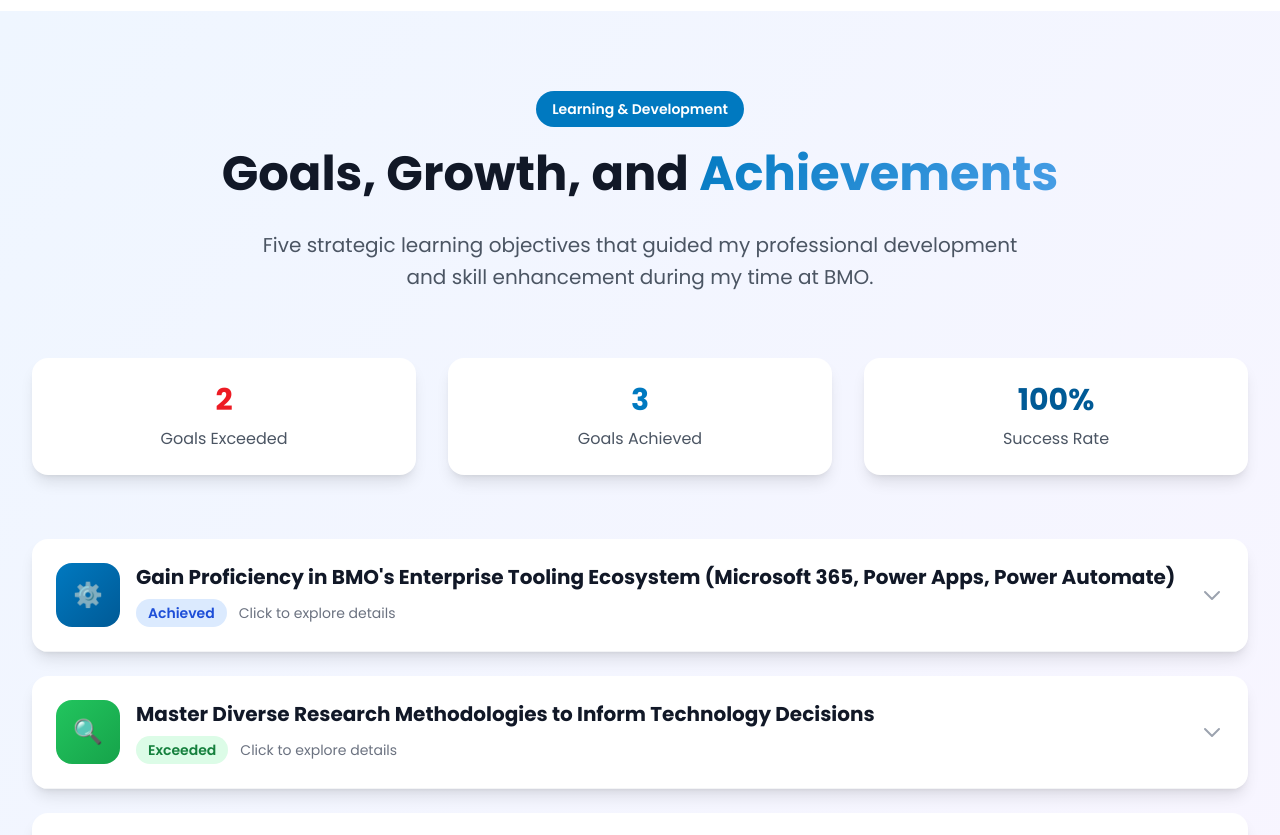
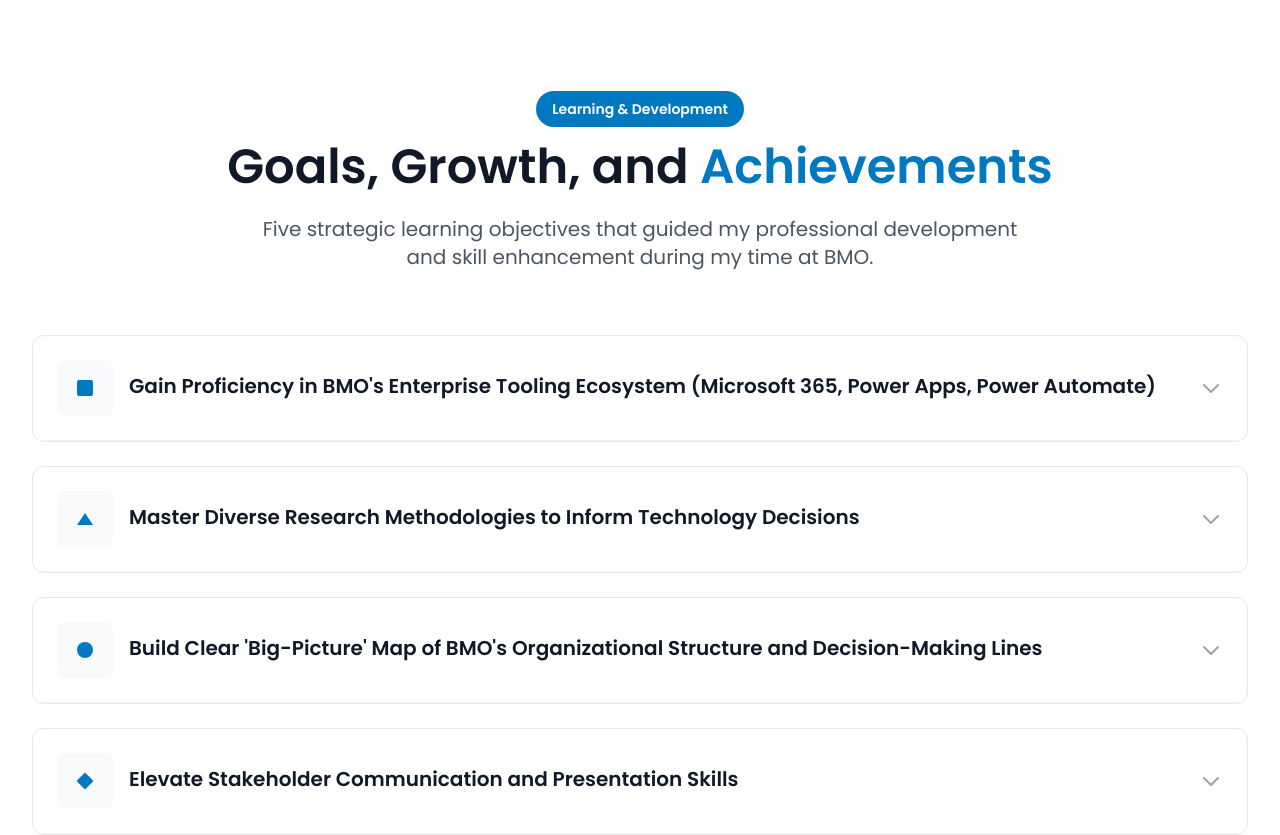
Before and after one commit to P541M/s25-bmo, a Next.js app: page / in a window 1280 px wide. Shown: the part 5180-6015 px from the top of the page. Built offline with nearby package versions, Linux system fonts and the light colour scheme.

Commit message:
finalized goals section

```diff
--- a/src/components/Goals.tsx
+++ b/src/components/Goals.tsx
@@ -57,9 +57,7 @@
       ],
       results:
         "Through dedicated learning and hands-on application, I developed strong proficiency with BMO's enterprise tooling ecosystem, mastering Microsoft 365, Power Apps, and Power Automate. I successfully designed and deployed two automated workflows that eliminated manual processes and improved operational efficiency. The positive feedback from colleagues and management validated both the technical quality and business impact of these solutions. This experience provided valuable insights into how strategic automation can drive measurable productivity gains across the organization.",
-      status: "Achieved",
-      icon: "⚙️",
-      color: "from-bmo-blue to-bmo-dark-blue",
+      iconType: "square",
     },
     {
       title:
@@ -80,9 +78,7 @@
       ],
       results:
         "I successfully integrated diverse research methodologies into my analytical approach, effectively combining qualitative techniques like stakeholder interviews with quantitative methods including surveys and data analysis. By actively participating in internal meetings and learning from experienced colleagues, I refined my research techniques and analytical frameworks. My research findings directly contributed to published internal reports, demonstrating the value of comprehensive, balanced analysis in informing strategic technology decisions. This experience enhanced my ability to design and execute research that delivers actionable insights for organizational decision-making.",
-      status: "Exceeded",
-      icon: "🔍",
-      color: "from-green-500 to-green-600",
+      iconType: "triangle",
     },
     {
       title:
@@ -103,9 +99,7 @@
       ],
       results:
         "I developed a comprehensive understanding of BMO's organizational structure and decision-making processes through systematic mapping and analysis. This initiative revealed the intricate nature of inter-departmental relationships and highlighted the critical importance of understanding governance frameworks when advancing strategic initiatives. By cross-referencing my analysis with official organizational resources, I validated the accuracy of my understanding. This enhanced organizational awareness has equipped me with a strategic perspective that enables more effective stakeholder identification and cross-functional collaboration.",
-      status: "Achieved",
-      icon: "🏢",
-      color: "from-bmo-red to-red-600",
+      iconType: "circle",
     },
     {
       title: "Elevate Stakeholder Communication and Presentation Skills",
@@ -125,9 +119,7 @@
       ],
       results:
         "Through consistent participation in meetings and regular presentation opportunities, I developed greater confidence and articulation in stakeholder communications. My active engagement in high-stakes discussions and presentations resulted in measurable improvement in my communication effectiveness. The positive feedback received on presentation clarity and audience engagement validated the progress made in this critical professional skill area.",
-      status: "Exceeded",
-      icon: "🎤",
-      color: "from-bmo-blue to-blue-600",
+      iconType: "diamond",
     },
     {
       title:
@@ -148,120 +140,72 @@
       ],
       results:
         "Through systematic self-reflection and documentation practices, I developed enhanced self-awareness regarding my response patterns to unexpected challenges and changing circumstances. By tracking multiple instances of shifting priorities and evolving deadlines, I demonstrated consistent ability to adapt strategies while maintaining project momentum and quality standards. This experience has strengthened my resilience and reframed my perspective on change, enabling me to approach unexpected situations as opportunities for innovative problem-solving rather than obstacles.",
-      status: "Achieved",
-      icon: "🔄",
-      color: "from-bmo-dark-blue to-blue-700",
+      iconType: "hexagon",
     },
   ];
 
-  const getStatusColor = (status: string) => {
-    switch (status) {
-      case "Exceeded":
-        return "bg-green-100 text-green-700";
-      case "Achieved":
-        return "bg-blue-100 text-blue-700";
-      default:
-        return "bg-gray-100 text-gray-700";
-    }
-  };
 
   return (
-    <section
-      id="goals"
-      className="section-padding bg-gradient-to-br from-blue-50 to-purple-50"
-    >
-      <div className="max-w-7xl mx-auto px-4 sm:px-6 lg:px-8">
+    <section id="goals" className="section-padding bg-white">
+      <div className="max-w-7xl mx-auto px-3 xs:px-4 sm:px-6 lg:px-8">
         {/* Header */}
         <div
-          className={`text-center mb-16 transition-all duration-1000 ${
+          className={`text-center mb-12 sm:mb-16 transition-all duration-1000 ${
             isVisible ? "animate-fade-in-up" : "opacity-0 translate-y-[30px]"
           }`}
         >
           <span className="inline-block px-4 py-2 bg-bmo-blue text-white rounded-full text-sm font-semibold mb-4">
             Learning & Development
           </span>
-          <h2 className="heading-lg text-gray-900 mb-6">
+          <h2 className="text-2xl sm:text-3xl md:text-4xl lg:text-5xl font-semibold text-gray-900 mb-6 leading-tight">
             Goals, Growth, and
-            <span className="gradient-text"> Achievements</span>
+            <span className="text-bmo-blue"> Achievements</span>
           </h2>
-          <p className="text-xl text-gray-600 max-w-3xl mx-auto leading-relaxed">
+          <p className="text-base sm:text-lg md:text-xl text-gray-600 max-w-3xl mx-auto leading-relaxed">
             Five strategic learning objectives that guided my professional
             development and skill enhancement during my time at BMO.
           </p>
         </div>
 
-        {/* Goals Overview Stats */}
-        <div
-          className={`mb-16 transition-all duration-1000 delay-300 ${
-            isVisible ? "animate-fade-in-up" : "opacity-0 translate-y-[30px]"
-          }`}
-        >
-          <div className="grid grid-cols-1 md:grid-cols-3 gap-8">
-            <div className="bg-white rounded-2xl p-6 text-center shadow-lg card-hover">
-              <div className="text-3xl font-bold text-bmo-red mb-2">2</div>
-              <div className="text-gray-600">Goals Exceeded</div>
-            </div>
-            <div className="bg-white rounded-2xl p-6 text-center shadow-lg card-hover">
-              <div className="text-3xl font-bold text-bmo-blue mb-2">3</div>
-              <div className="text-gray-600">Goals Achieved</div>
-            </div>
-            <div className="bg-white rounded-2xl p-6 text-center shadow-lg card-hover">
-              <div className="text-3xl font-bold text-bmo-dark-blue mb-2">
-                100%
-              </div>
-              <div className="text-gray-600">Success Rate</div>
-            </div>
-          </div>
-        </div>
 
         {/* Goals List */}
         <div
-          className={`space-y-6 transition-all duration-1000 delay-500 ${
+          className={`space-y-4 sm:space-y-6 transition-all duration-1000 delay-300 ${
             isVisible ? "animate-fade-in-up" : "opacity-0 translate-y-[30px]"
           }`}
         >
           {goals.map((goal, index) => (
             <div
               key={index}
-              className="bg-white rounded-2xl shadow-lg overflow-hidden card-hover"
+              className="bg-white border border-gray-200 rounded-xl overflow-hidden hover:shadow-sm transition-shadow duration-300"
             >
               {/* Goal Header */}
               <div
-                className="cursor-pointer p-6 border-b border-gray-100"
+                className="cursor-pointer p-4 sm:p-6 border-b border-gray-100"
                 onClick={() => toggleGoal(index)}
               >
                 <div className="flex items-center justify-between">
-                  <div className="flex items-center space-x-4">
-                    <div
-                      className={`w-16 h-16 bg-gradient-to-br ${goal.color} rounded-2xl flex items-center justify-center text-white text-2xl`}
-                    >
-                      {goal.icon}
+                  <div className="flex items-center space-x-3 sm:space-x-4 flex-1 min-w-0">
+                    <div className="w-12 h-12 sm:w-14 sm:h-14 bg-gray-50 rounded-lg flex items-center justify-center flex-shrink-0">
+                      {goal.iconType === 'square' && <div className="w-4 h-4 bg-bmo-blue rounded-sm"></div>}
+                      {goal.iconType === 'triangle' && <div className="w-0 h-0 border-l-[8px] border-r-[8px] border-b-[12px] border-l-transparent border-r-transparent border-b-bmo-blue"></div>}
+                      {goal.iconType === 'circle' && <div className="w-4 h-4 bg-bmo-blue rounded-full"></div>}
+                      {goal.iconType === 'diamond' && <div className="w-3 h-3 bg-bmo-blue transform rotate-45"></div>}
+                      {goal.iconType === 'hexagon' && <div className="w-4 h-4 bg-bmo-blue" style={{clipPath: 'polygon(25% 0%, 75% 0%, 100% 50%, 75% 100%, 25% 100%, 0% 50%)'}}></div>}
                     </div>
-                    <div className="flex-1">
-                      <h3 className="text-xl font-bold text-gray-900 mb-2">
+                    <div className="flex-1 min-w-0">
+                      <h3 className="text-base sm:text-lg lg:text-xl font-semibold text-gray-900 mb-1 pr-2">
                         {goal.title}
                       </h3>
-                      <div className="flex items-center space-x-3">
-                        <span
-                          className={`px-3 py-1 rounded-full text-sm font-semibold ${getStatusColor(
-                            goal.status
-                          )}`}
-                        >
-                          {goal.status}
-                        </span>
-                        <span className="text-gray-500 text-sm">
-                          Click to explore details
-                        </span>
-                      </div>
                     </div>
                   </div>
                   <div
-                    className={`transition-transform duration-300 ${
+                    className={`transition-transform duration-300 flex-shrink-0 ml-2 ${
                       expandedGoals[index] ? "rotate-180" : "rotate-0"
                     }`}
                   >
                     <svg
-                      className="w-6 h-6 text-gray-400"
+                      className="w-5 h-5 sm:w-6 sm:h-6 text-gray-400"
                       fill="none"
                       stroke="currentColor"
                       viewBox="0 0 24 24"
@@ -304,7 +248,7 @@
                     <ul className="space-y-2">
                       {goal.challenges.map((challenge, challengeIndex) => (
                         <li key={challengeIndex} className="flex items-start">
-                          <span className="w-2 h-2 bg-red-400 rounded-full mt-2 mr-3 flex-shrink-0"></span>
+                          <span className="w-2 h-2 bg-bmo-blue rounded-full mt-2 mr-3 flex-shrink-0"></span>
                           <span className="text-gray-600">{challenge}</span>
                         </li>
                       ))}
@@ -333,8 +277,8 @@
                     <h4 className="text-lg font-semibold text-gray-900 mb-3">
                       Results & Impact
                     </h4>
-                    <div className="bg-green-50 border border-green-200 rounded-xl p-4">
-                      <p className="text-green-800 leading-relaxed">
+                    <div className="bg-gray-50 border border-gray-200 rounded-xl p-4">
+                      <p className="text-gray-600 leading-relaxed">
                         {goal.results}
                       </p>
                     </div>
@@ -351,11 +295,11 @@
             isVisible ? "animate-fade-in-up" : "opacity-0 translate-y-[30px]"
           }`}
         >
-          <div className="bg-white rounded-2xl p-8 shadow-lg">
-            <h3 className="text-2xl font-bold text-gray-900 mb-6 text-center">
+          <div className="bg-white border border-gray-200 rounded-xl p-6 sm:p-8 hover:shadow-sm transition-shadow duration-300">
+            <h3 className="text-xl sm:text-2xl font-semibold text-gray-900 mb-6 text-center">
               Key Takeaways
             </h3>
-            <div className="grid grid-cols-1 md:grid-cols-2 gap-8">
+            <div className="grid grid-cols-1 md:grid-cols-2 gap-6 sm:gap-8">
               <div className="space-y-4">
                 <div className="flex items-start">
                   <span className="w-3 h-3 bg-bmo-blue rounded-full mt-2 mr-4 flex-shrink-0"></span>
@@ -365,7 +309,7 @@
                   </p>
                 </div>
                 <div className="flex items-start">
-                  <span className="w-3 h-3 bg-green-500 rounded-full mt-2 mr-4 flex-shrink-0"></span>
+                  <span className="w-3 h-3 bg-bmo-blue rounded-full mt-2 mr-4 flex-shrink-0"></span>
                   <p className="text-gray-600">
                     Presenting to senior leadership built confidence and
                     demonstrated the value of thorough research methodology.
@@ -374,14 +318,14 @@
               </div>
               <div className="space-y-4">
                 <div className="flex items-start">
-                  <span className="w-3 h-3 bg-bmo-red rounded-full mt-2 mr-4 flex-shrink-0"></span>
+                  <span className="w-3 h-3 bg-bmo-blue rounded-full mt-2 mr-4 flex-shrink-0"></span>
                   <p className="text-gray-600">
                     Adaptability during hackathons and shifting priorities
                     proved essential for delivering quality results.
                   </p>
                 </div>
                 <div className="flex items-start">
-                  <span className="w-3 h-3 bg-bmo-dark-blue rounded-full mt-2 mr-4 flex-shrink-0"></span>
+                  <span className="w-3 h-3 bg-bmo-blue rounded-full mt-2 mr-4 flex-shrink-0"></span>
                   <p className="text-gray-600">
                     Understanding organizational structure enhanced stakeholder
                     engagement and cross-functional collaboration.
```
